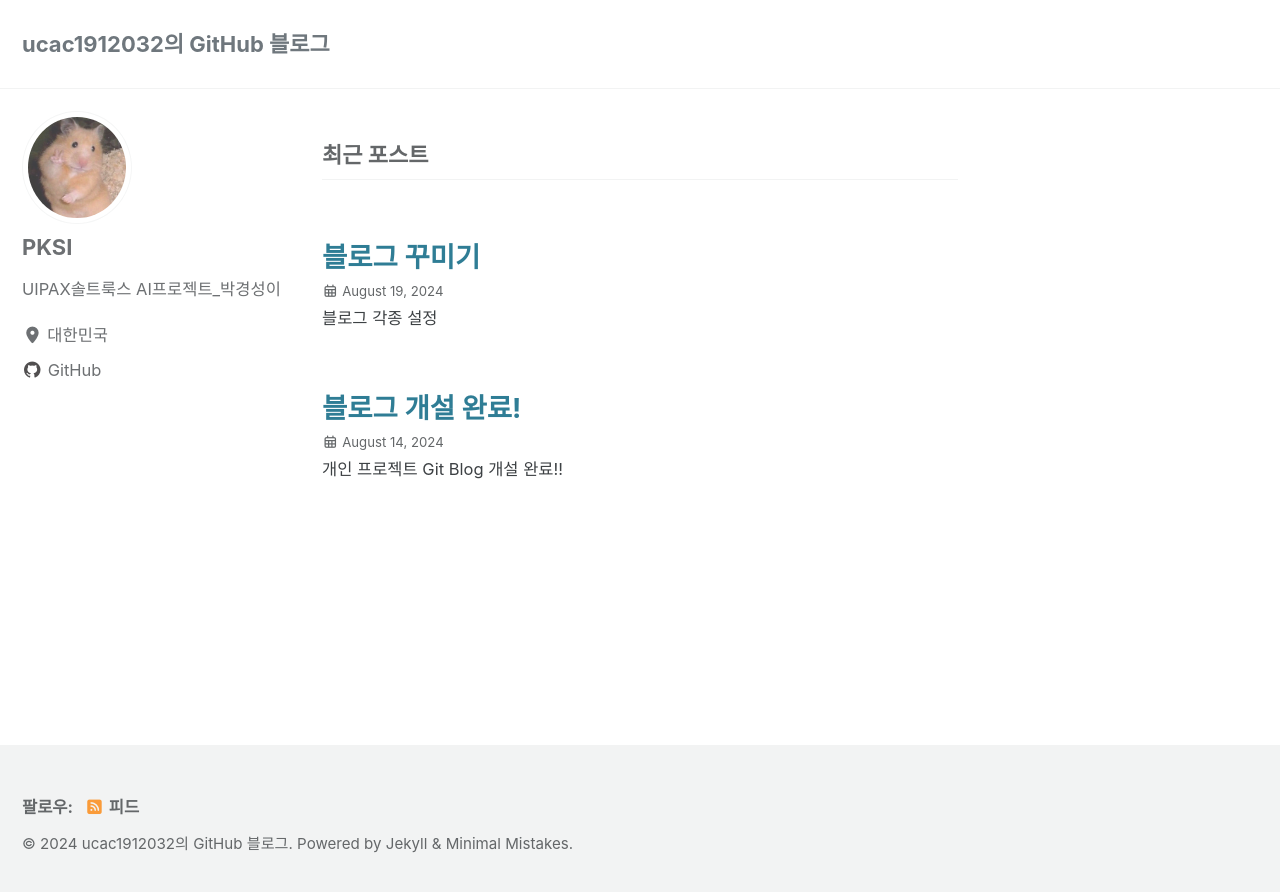
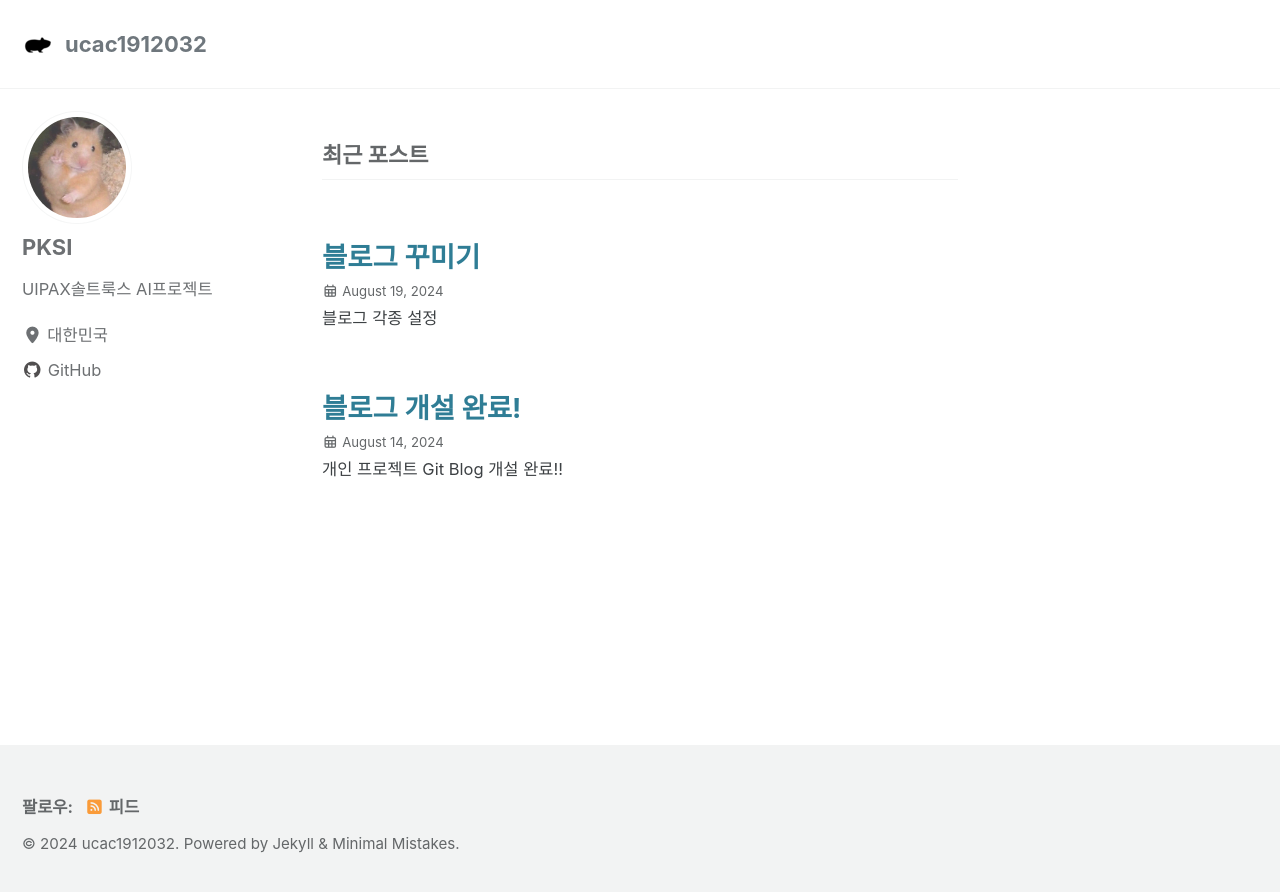
Before and after one commit to ucac1912032/ucac1912032.github.io, a Jekyll site: the page built from index.html, in a window 1280 px wide. Shown: the top 892 px of the page. Built offline with Jekyll 4.4.1, drawn with Linux system fonts in a browser that asks for light colours; cached includes are drawn as plain includes; the list of posts is cut into pages by our own code.

Commit message:
Update _config.yml

```diff
--- a/_config.yml
+++ b/_config.yml
@@ -17,16 +17,16 @@ minimal_mistakes_skin    : "default" # "air", "aqua", "contrast", "dark", "dirt"
 # Site Settings
 locale                   : "ko-KR"
 rtl                      : # true, false (default) # turns direction of the page into right to left for RTL languages
-title                    : "ucac1912032의 GitHub 블로그"
+title                    : "ucac1912032"
 title_separator          : "-"
 subtitle                 : # site tagline that appears below site title in masthead
 name                     : "ucac1912032"
-description              : "UIPAX솔트룩스 AI프로젝트_박경성이"
+description              : "UIPAX솔트룩스 AI프로젝트_PKSI"
 url                      : "https://ucac1912032.github.io"
 baseurl                  : # the subpath of your site, e.g. "/blog"
 repository               : # GitHub username/repo-name e.g. "mmistakes/minimal-mistakes"
 teaser                   : # path of fallback teaser image, e.g. "/assets/images/500x300.png"
-logo                     : # path of logo image to display in the masthead, e.g. "/assets/images/88x88.png"
+logo                     : "/assets/favicon.ico/favicon-32x32.png"
 masthead_title           : # overrides the website title displayed in the masthead, use " " for no title
 breadcrumbs              : # true, false (default)
 words_per_minute         : 200
@@ -115,7 +115,7 @@ analytics:
 author:
   name             : "PKSI"
   avatar           : "/assets/images/hamster.jpg"
-  bio              : "UIPAX솔트룩스 AI프로젝트_박경성이"
+  bio              : "UIPAX솔트룩스 AI프로젝트"
   location         : "대한민국"
   # email            : "ucac1912032@gmail.com"
   links:
```
